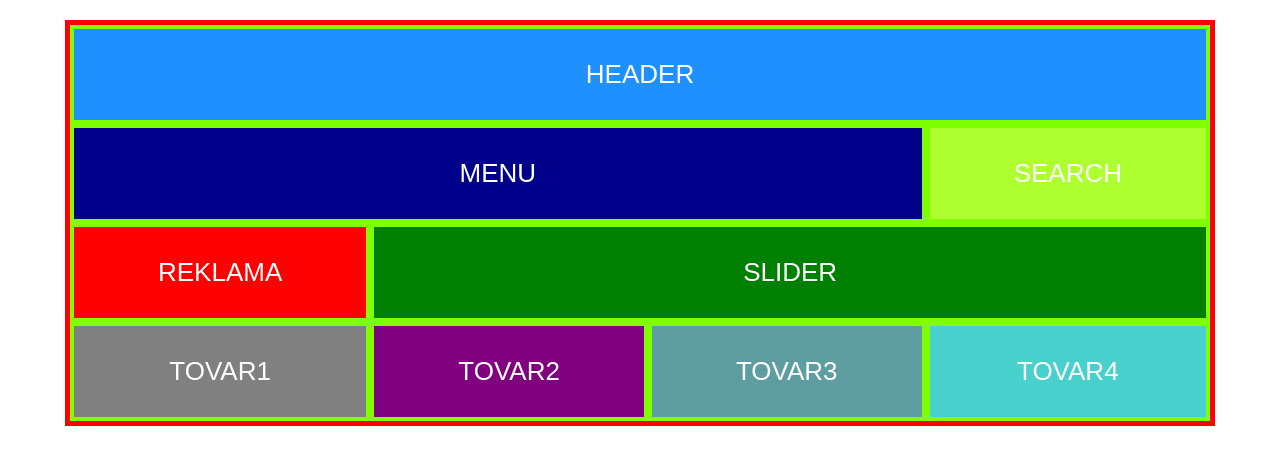
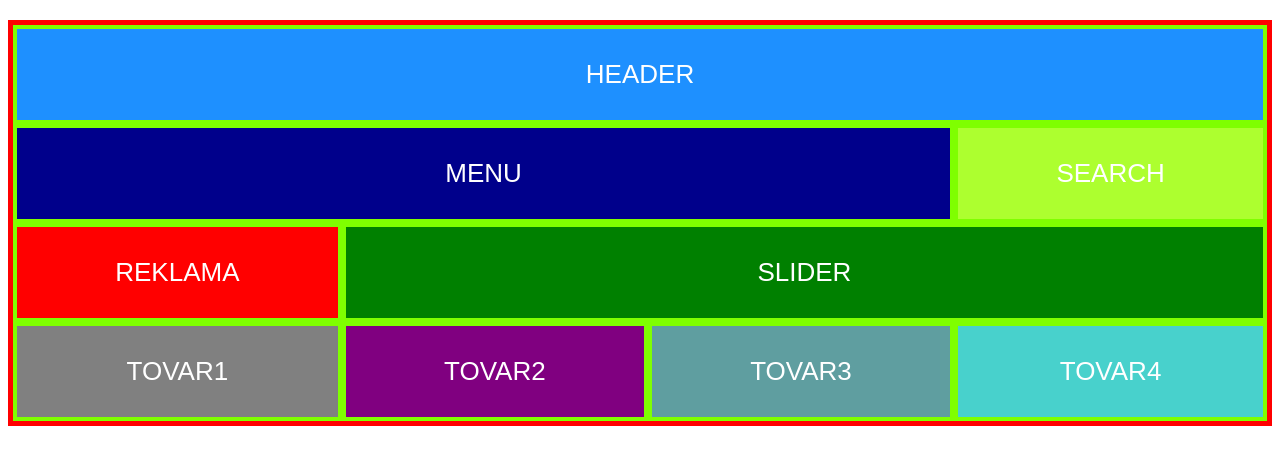
Before and after one commit to Muhammadqodir13012005/grid-uchun, a plain HTML site: page index.html in a window 1280 px wide. Drawn offline with Linux system fonts and the light colour scheme.

Commit message:
Update main.css

```diff
--- a/css/main.css
+++ b/css/main.css
@@ -1,5 +1,5 @@
 .wrapper{
-    max-width: 1140px;
+    max-width: 1400px;
     border: 5px solid red;
     display: grid;
     margin: 0 auto;
```
